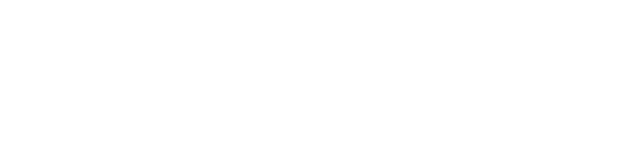
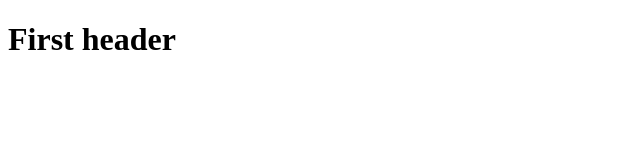
Before and after one commit to EcaCosca/b37-githubpractice, a plain HTML site: page index.html in a window 1280 px wide. Shown: the whole page, without its empty margins (0-640 px from the left). Drawn offline with Linux system fonts and the light colour scheme.

```diff
--- a/index.html
+++ b/index.html
@@ -7,6 +7,6 @@
     <title>Document</title>
 </head>
 <body>
-
+    <h1>First header</h1>
 </body>
 </html>
```
Also changed, not shown: styles.css (added).
